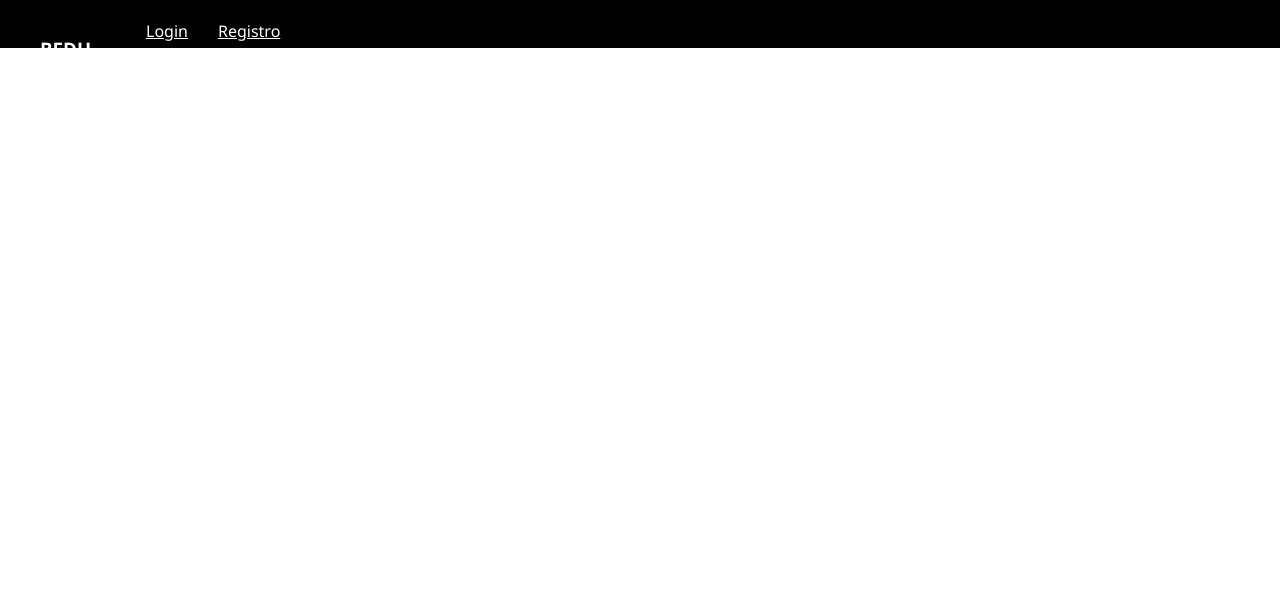
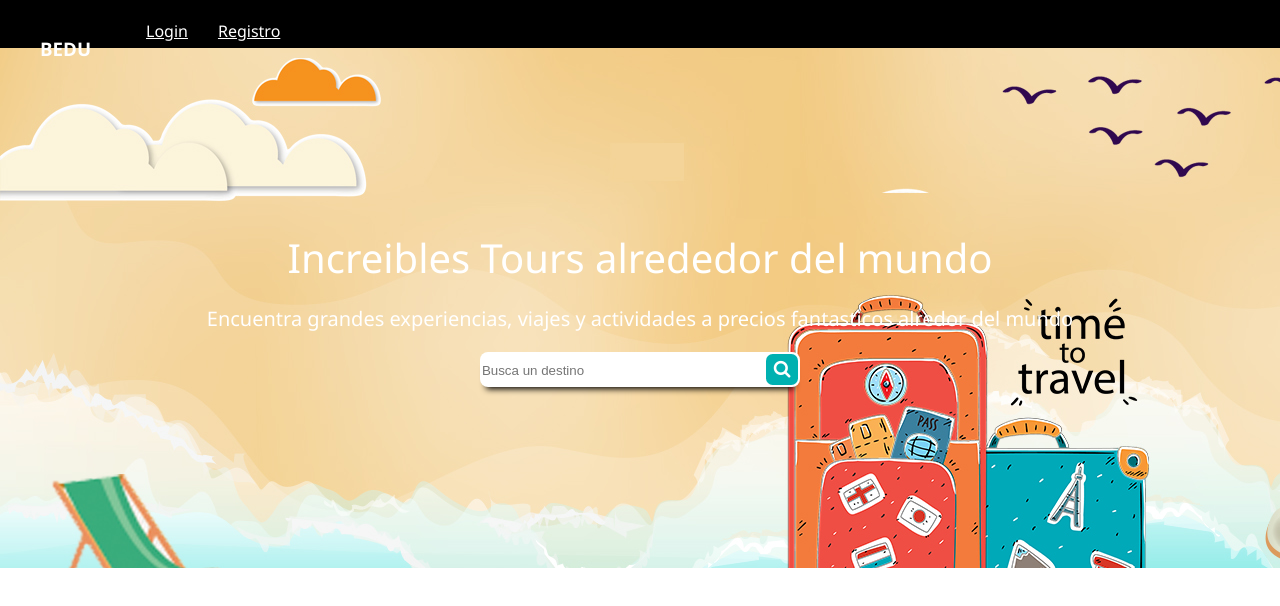
Before and after one commit to MaryAlvarezH/BEDU-Travels, a plain HTML site: page index.html in a window 1280 px wide. Drawn offline with Linux system fonts and the light colour scheme.

Commit message:
se agrega portada

```diff
--- a/assets/css/main.css
+++ b/assets/css/main.css
@@ -41,3 +41,68 @@ h6 {
 h3 {
     color: white;
 }
+
+
+#portada{
+    background-image: url("../images/portada.jpg");
+    height: 65vh;
+    background-repeat: no-repeat;
+    display: flex;
+    flex-wrap: wrap;
+    align-items: center;
+    justify-content: center;
+    flex-direction:column;
+
+
+}
+
+#portada > span {
+    font-size: 40px;
+    color: white;
+}
+
+#portada > p {
+  font-size: 20px;
+  color: white;
+
+}
+
+#portada > search > div > input {
+
+    height: 35px;
+    width: 35vh;
+    background: transparent;
+    border: none;
+    bottom: 0;
+    box-sizing: border-box;
+    left: 0;
+    margin: 0;
+
+}
+#portada > search > div > input:focus{
+    border-color: transparent;
+   border-width: 0ch;
+
+}
+
+#portada > search > div {
+    height: 35px;
+    /* width: 40vh; */
+    border-color: transparent;
+    background-color: white;
+    border-color: transparent;
+    border-radius: 0.5em;
+    box-shadow: 0 8px 6px -6px black;
+    justify-content: center;
+    align-items: center;
+}
+
+#portada > search > div > button {
+    height: 31px;
+    width: 4vh;
+    background-color: #00b1b1;
+    color: white;
+    border: transparent;
+    border-radius: 0.5em;
+    margin: 2px;
+}
--- a/index.html
+++ b/index.html
@@ -19,5 +19,19 @@
         <a href="/css/" >Login</a>
         <a href="/js/" >Registro</a>
     </nav>
+    <div id="portada">
+            <span>Increibles Tours alrededor del mundo</span>
+            <p>Encuentra grandes experiencias, viajes y actividades a precios fantasticos alredor del mundo</p>
+
+            <search>
+                <div class="search-input">
+                    <input type="text" id="txtSerach" placeholder="Busca un destino" id="item1"></input>
+                    <button id="btnSerach" type="submit"><i class="fa fa-search" style="font-size:18px"></i></button>
+                </div>
+
+            </search>
+
+        </div>
+    </body>
 </body>
 </html>
```
